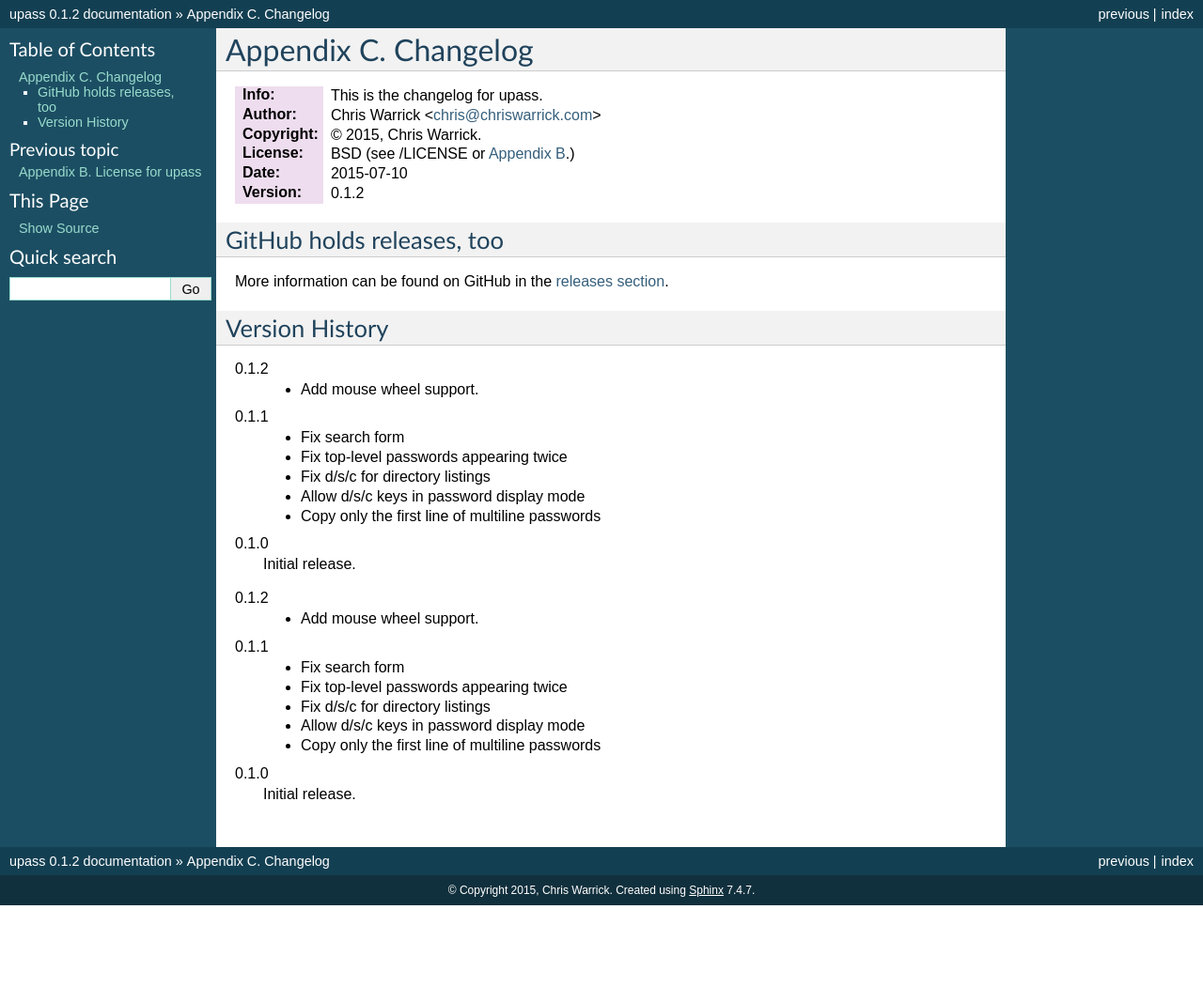
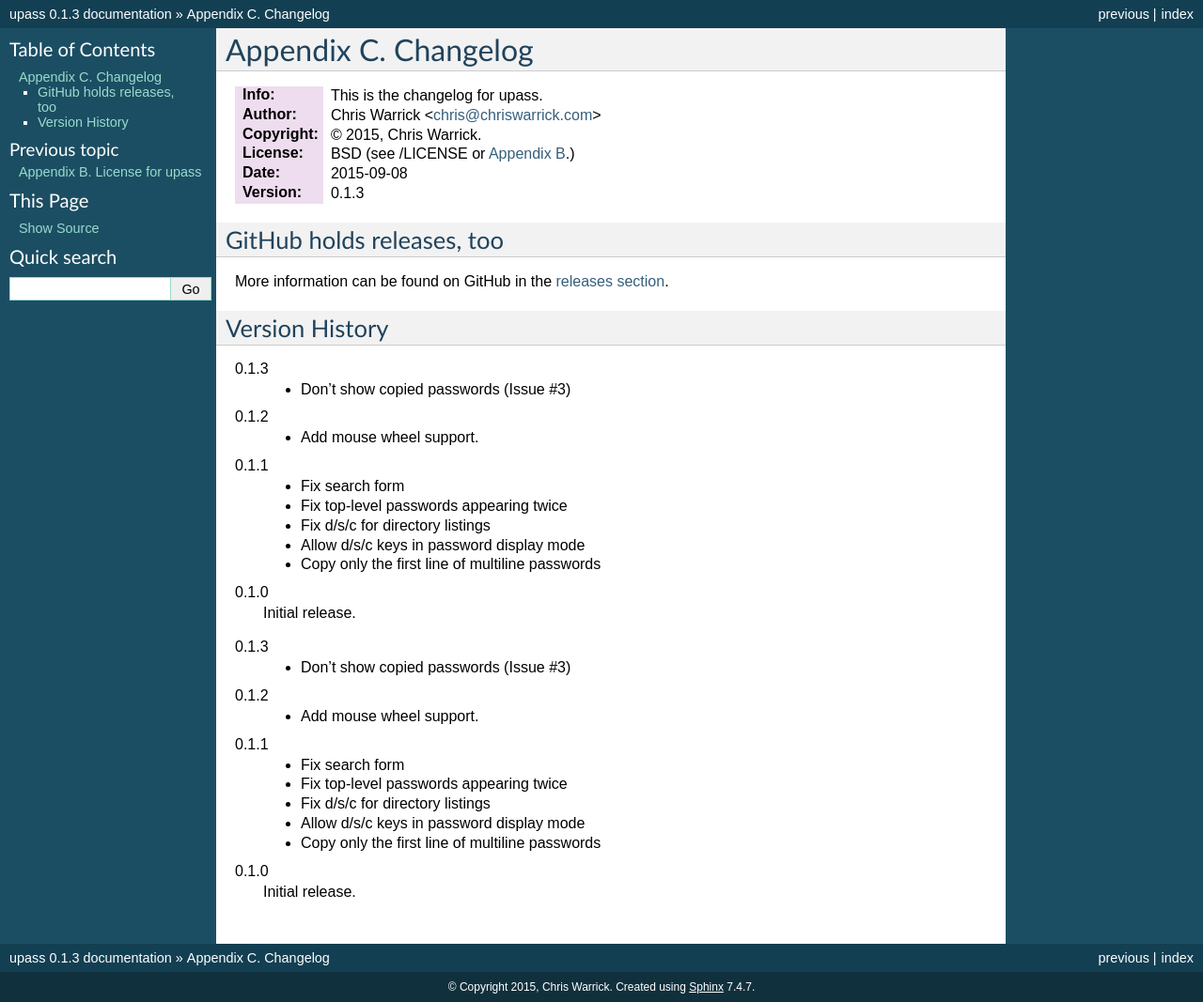
Before and after one commit to Kwpolska/upass, a Sphinx documentation site: the page built from docs/CHANGELOG.rst, in a window 1280 px wide. Shown: the whole page at 94% size. Built offline with Sphinx 7.4.7, drawn with Linux system fonts in a browser that asks for light colours; before the commit the page ends 964 px from its top, so only the background shows below that.

Commit message:
v0.1.3: don’t show copied passwords (fix #3)
Signed-off-by: Chris Warrick <kwpolska@gmail.com>

```diff
--- a/CONTRIBUTING.rst
+++ b/CONTRIBUTING.rst
@@ -5,8 +5,8 @@
 :Author: Chris Warrick <chris@chriswarrick.com>
 :Copyright: © 2015, Chris Warrick.
 :License: BSD (see /LICENSE or :doc:`Appendix B <LICENSE>`.)
-:Date: 2015-07-10
-:Version: 0.1.2
+:Date: 2015-09-08
+:Version: 0.1.3
 
 .. index:: contributing
 
--- a/README.rst
+++ b/README.rst
@@ -4,8 +4,8 @@
 :Info: This is the README file for upass.
 :Author: Chris Warrick <chris@chriswarrick.com>
 :Copyright: © 2015, Chris Warrick.
-:Date: 2015-07-10
-:Version: 0.1.2
+:Date: 2015-09-08
+:Version: 0.1.3
 
 .. image:: https://chriswarrick.com/galleries/upass/directory-listing.png
 
--- a/docs/CHANGELOG.rst
+++ b/docs/CHANGELOG.rst
@@ -5,8 +5,8 @@
 :Author: Chris Warrick <chris@chriswarrick.com>
 :Copyright: © 2015, Chris Warrick.
 :License: BSD (see /LICENSE or :doc:`Appendix B <LICENSE>`.)
-:Date: 2015-07-10
-:Version: 0.1.2
+:Date: 2015-09-08
+:Version: 0.1.3
 
 .. index:: CHANGELOG
 
@@ -18,6 +18,9 @@
 
 Version History
 ===============
+
+0.1.3
+    * Don’t show copied passwords (Issue #3)
 
 0.1.2
     * Add mouse wheel support.
@@ -32,6 +35,9 @@
 0.1.0
     Initial release.
 
+0.1.3
+    * Don’t show copied passwords (Issue #3)
+
 0.1.2
     * Add mouse wheel support.
 
--- a/docs/CONTRIBUTING.rst
+++ b/docs/CONTRIBUTING.rst
@@ -5,8 +5,8 @@
 :Author: Chris Warrick <chris@chriswarrick.com>
 :Copyright: © 2015, Chris Warrick.
 :License: BSD (see /LICENSE or :doc:`Appendix B <LICENSE>`.)
-:Date: 2015-07-10
-:Version: 0.1.2
+:Date: 2015-09-08
+:Version: 0.1.3
 
 .. index:: contributing
 
--- a/docs/LICENSE.rst
+++ b/docs/LICENSE.rst
@@ -5,8 +5,8 @@
 :Author: Chris Warrick <chris@chriswarrick.com>
 :Copyright: © 2015, Chris Warrick.
 :License: BSD (see /LICENSE or :doc:`Appendix B <LICENSE>`.)
-:Date: 2015-07-10
-:Version: 0.1.2
+:Date: 2015-09-08
+:Version: 0.1.3
 
 .. index:: LICENSE
 
--- a/docs/README.rst
+++ b/docs/README.rst
@@ -4,8 +4,8 @@
 :Info: This is the README file for upass.
 :Author: Chris Warrick <chris@chriswarrick.com>
 :Copyright: © 2015, Chris Warrick.
-:Date: 2015-07-10
-:Version: 0.1.2
+:Date: 2015-09-08
+:Version: 0.1.3
 
 .. image:: https://chriswarrick.com/galleries/upass/directory-listing.png
 
--- a/docs/conf.py
+++ b/docs/conf.py
@@ -48,9 +48,9 @@
 # built documents.
 #
 # The short X.Y version.
-version = '0.1.2'
+version = '0.1.3'
 # The full version, including alpha/beta/rc tags.
-release = '0.1.2'
+release = '0.1.3'
 
 # The language for content autogenerated by Sphinx. Refer to documentation
 # for a list of supported languages.
--- a/setup.py
+++ b/setup.py
@@ -21,7 +21,7 @@
         sys.exit(errno)
 
 setup(name='upass',
-      version='0.1.2',
+      version='0.1.3',
       description='Console UI for pass.',
       keywords='upass',
       author='Chris Warrick',
--- a/upass/__init__.py
+++ b/upass/__init__.py
@@ -1,5 +1,5 @@
 # -*- encoding: utf-8 -*-
-# upass v0.1.2
+# upass v0.1.3
 # Console UI for pass.
 # Copyright © 2015, Chris Warrick.
 # All rights reserved.
@@ -40,7 +40,7 @@
 """
 
 __title__ = 'upass'
-__version__ = '0.1.2'
+__version__ = '0.1.3'
 __author__ = 'Chris Warrick'
 __license__ = '3-clause BSD'
 __docformat__ = 'restructuredtext en'
```
Also changed, not shown: CHANGELOG.rst (+8 -2 lines), 4 other files.
